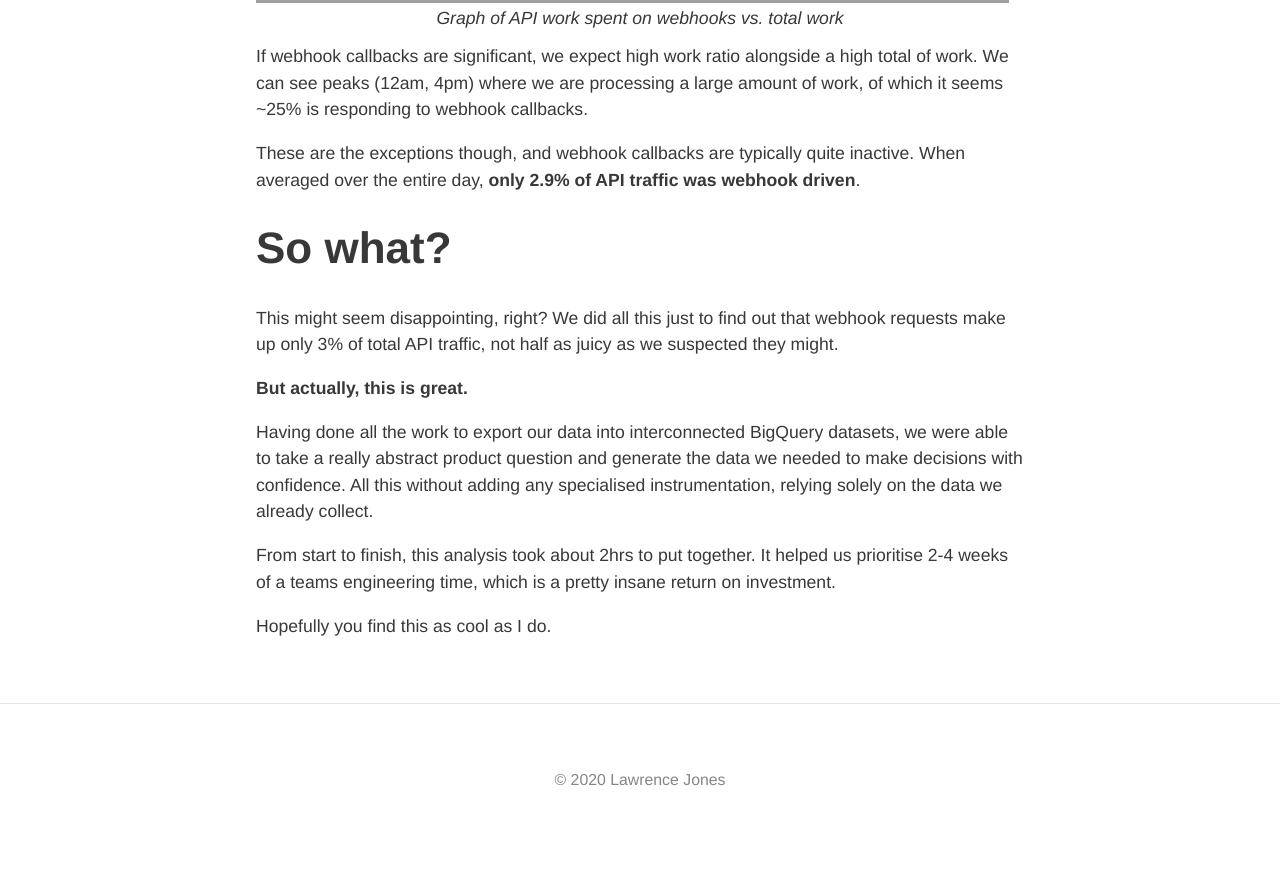
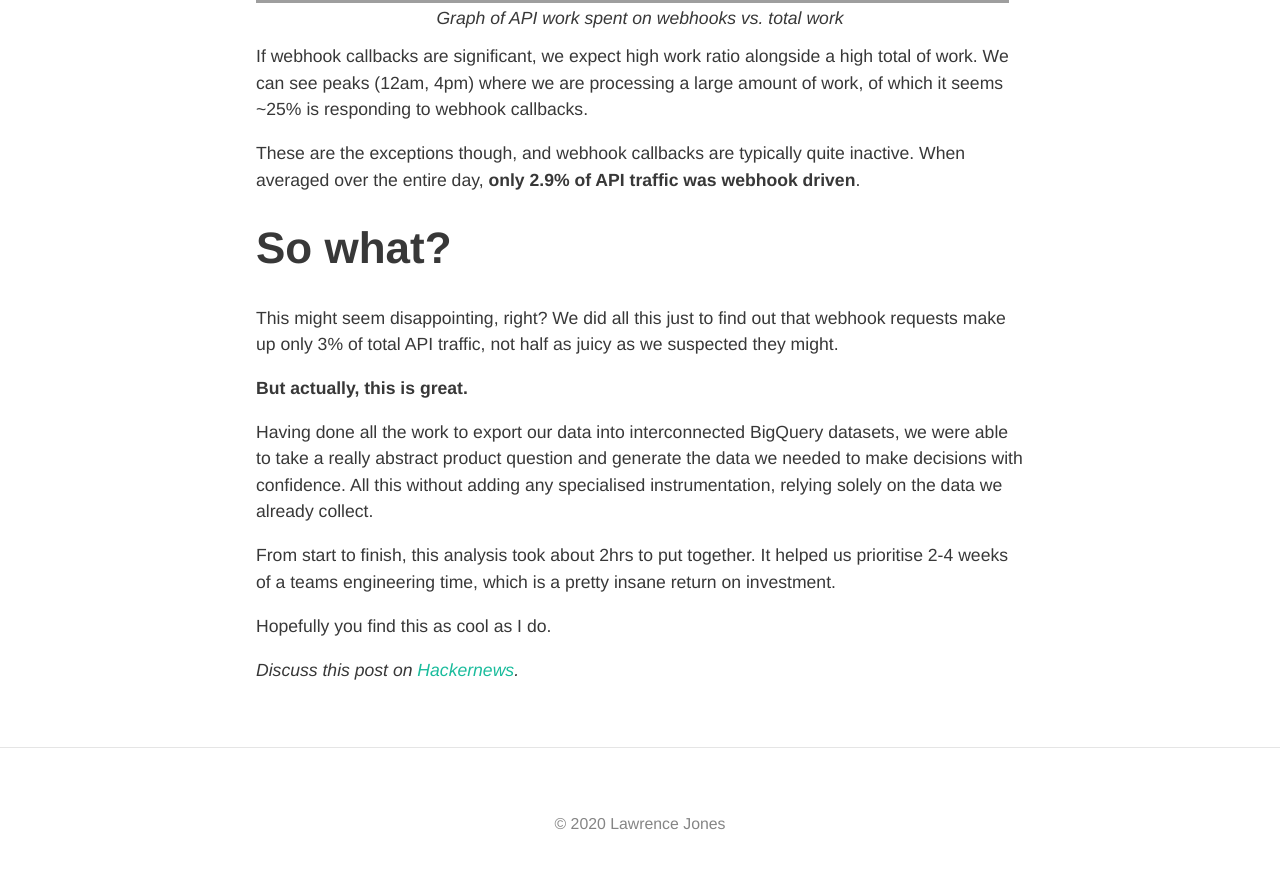
Before and after one commit to samstarling/blog.lawrencejones.dev, a Jekyll site: the page built from _posts/2020-11-08-connected-data.md, in a window 1280 px wide and 900 px high, scrolled down 7777 px. Shown: the top 869 px of the window. Built offline with Jekyll 4.4.1, drawn with Linux system fonts in a browser that asks for light colours; nearby versions of some CDN libraries; some web fonts are replaced; grey boxes are pictures that could not be loaded.

Commit message:
hn footer

```diff
--- a/_posts/2020-11-08-connected-data.md
+++ b/_posts/2020-11-08-connected-data.md
@@ -434,3 +434,5 @@ us prioritise 2-4 weeks of a teams engineering time, which is a pretty insane
 return on investment.
 
 Hopefully you find this as cool as I do.
+
+_Discuss this post on [Hackernews](https://news.ycombinator.com/item?id=25027030)._
```
